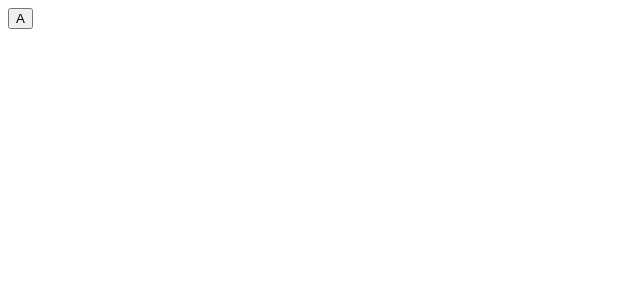
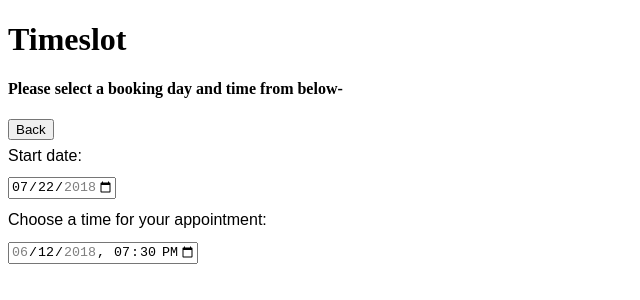
Before and after one commit to alaat91/Dentistemo-frontend, a Vue app: page /timeslots in a window 1280 px wide. Shown: the top 300 px of the page, without its empty margins (0-640 px from the left). Built offline with nearby package versions, Linux system fonts and the light colour scheme.

Commit message:
Create basic appearence for the profile and timeslot page

```diff
--- a/src/views/Profile.vue
+++ b/src/views/Profile.vue
@@ -1,8 +1,17 @@
 <template>
 <div>
-    <button> B </button>
+    <h1> Profile </h1>
+     <!-- A simple button -->
+    <button> Back </button>
+    <!-- User information inputs-->
+    <!--TODO: create input component for reuse + Implement Grid -->
+    <label for="name">Enter First Name:</label>
+<input type="text" id="name" name="name" required
+       minlength="4" maxlength="8" size="10">
+
 </div>
 </template>
+
 
 <script>
 export default {
@@ -10,6 +19,16 @@ export default {
 }
 </script>
 
+
 <style scoped>
+label {
+    display: block;
+    font: 1rem 'Fira Sans', sans-serif;
+}
+
+input,
+label {
+    margin: .4rem 0;
+}
 
 </style>
--- a/src/views/Timeslot.vue
+++ b/src/views/Timeslot.vue
@@ -1,6 +1,26 @@
+ <!--TODO: Implement Grid -->
+
 <template>
 <div>
-    <button> A </button>
+    <h1> Timeslot </h1>
+    <h4>Please select a booking day and time from below- </h4>
+
+    <!-- A simple button -->
+    <button> Back </button>
+
+    <!-- Implementation of Month view for the user      -->
+    <label for="start">Start date:</label>
+
+<input type="date" id="start" name="trip-start"
+       value="2018-07-22"
+       min="2018-01-01" max="2018-12-31">
+
+       <!-- Implementation of week and time view for the user     -->
+       <label for="meeting-time">Choose a time for your appointment:</label>
+
+<input type="datetime-local" id="meeting-time"
+       name="meeting-time" value="2018-06-12T19:30"
+       min="2018-06-07T00:00" max="2018-06-14T00:00">
 </div>
 </template>
 
@@ -11,5 +31,26 @@ export default {
 </script>
 
 <style scoped>
+/* Styling for the month view */
+label {
+    display: block;
+    font: 1rem 'Fira Sans', sans-serif;
+}
+
+input,
+label {
+    margin: .4rem 0;
+}
+
+/* Styling for the week and time view */
+label {
+    display: block;
+    font: 1rem 'Fira Sans', sans-serif;
+}
+
+input,
+label {
+    margin: .4rem 0;
+}
 
 </style>
```
